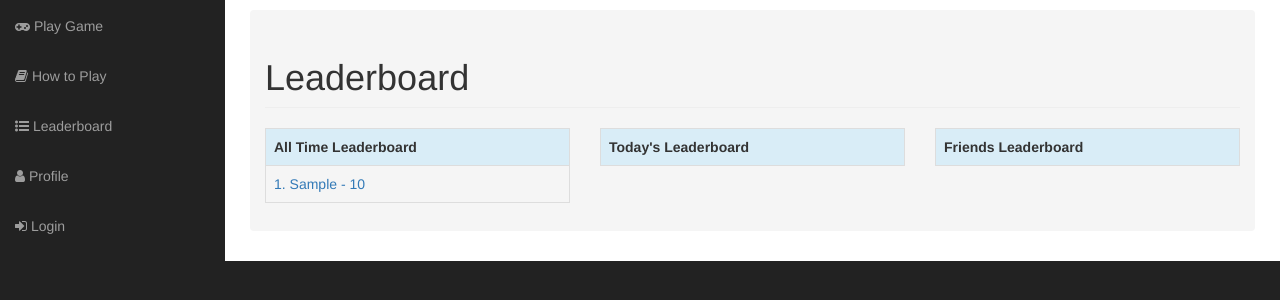
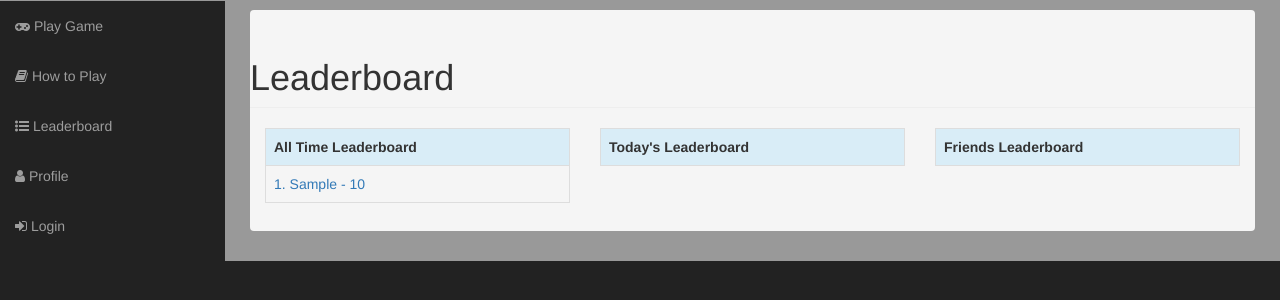
Before and after one commit to gordi1308/LlamaLandmine, a Django app: page /llamalandmine/leaderboard/ in a window 1280 px wide. Shown: the part 50-350 px from the top of the page. Run offline with Django 3.2, Linux system fonts and the light colour scheme; tables that the repository leaves empty hold one stand-in row (values such as "Sample post"); lists and menus that the app fills with data are empty; some libraries are stand-ins or nearby versions.

Commit message:
change to stylesheet and htmls

```diff
--- a/bad_llama_games/static/css/sb-admin.css
+++ b/bad_llama_games/static/css/sb-admin.css
@@ -35,10 +35,12 @@ body {
 @media(min-width:768px) {
     #wrapper {
         padding-left: 225px;
+        background-color: #999;
     }
 
     #page-wrapper {
         padding: 10px;
+        background-color: #999
     }
 }
 
--- a/bad_llama_games/templates/basic.html
+++ b/bad_llama_games/templates/basic.html
@@ -92,13 +92,13 @@
     {% endblock %}
 
         <div id="page-wrapper">
-
+            {% block title %}{% endblock %}
             <div class="container-fluid">
 
                 <!-- Page Heading -->
                 <div class="row">
                     <div class="col-lg-12">
-                    {% block title %}{% endblock %}
+
                         <ol class="breadcrumb">
                                 {% block body %} {% endblock %}
                         </ol>
--- a/bad_llama_games/templates/leaderboard.html
+++ b/bad_llama_games/templates/leaderboard.html
@@ -2,15 +2,14 @@
 {% load staticfiles %}
  <!-- Bootstrap Core css -->
     <link href="{%  static "css/bootstrap.min.css" %}" rel="stylesheet">
+
 {% block body %}
 
-
-    <h1 class="page-header">Leaderboard</h1>
 
     <div id = "tables">
 
         <div class="row">
-
+            <h1 class="page-header">Leaderboard</h1>
             <div class="col-sm-4">
                 <div id="alltime" class="table-responsive ">
 
```
